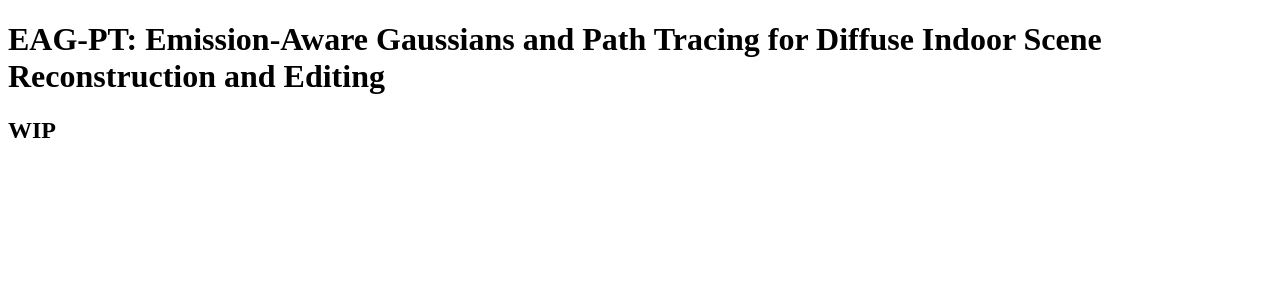
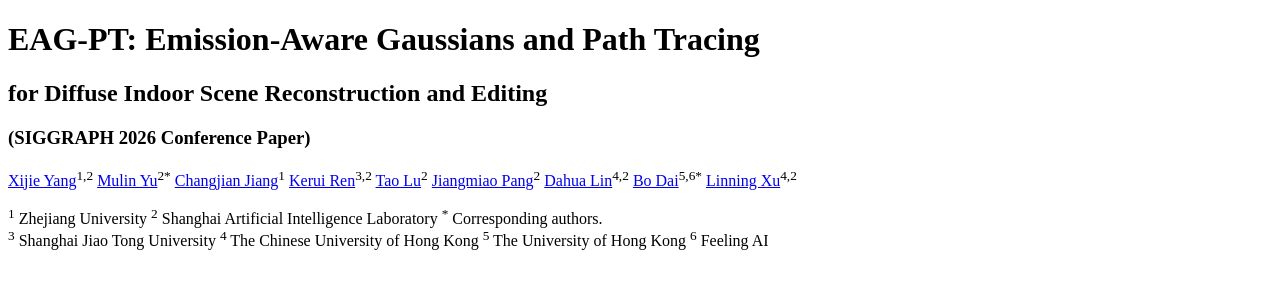
Before and after one commit to EAG-PT/EAG-PT.github.io, a React (Vite) app: page / in a window 1280 px wide. Shown: the top 300 px of the page. Built offline with nearby package versions, Linux system fonts and the light colour scheme.

Commit message:
add anthors

```diff
--- a/src/App.jsx
+++ b/src/App.jsx
@@ -4,10 +4,61 @@ function App() {
   return (
     <>
       <h1>
-        EAG-PT: Emission-Aware Gaussians and Path Tracing for Diffuse Indoor
-        Scene Reconstruction and Editing
+        EAG-PT: Emission-Aware Gaussians and Path Tracing <br />
       </h1>
-      <h2>WIP</h2>
+      <h2>for Diffuse Indoor Scene Reconstruction and Editing</h2>
+      <h3>(SIGGRAPH 2026 Conference Paper)</h3>
+
+      <p>
+        <a href="https://xijie-yang.github.io" title="杨希杰">
+          Xijie Yang
+        </a>
+        <sup>1,2</sup>{" "}
+        <a href="https://mulinyu.github.io/" title="于沐霖">
+          Mulin Yu
+        </a>
+        <sup>2*</sup>{" "}
+        <a
+          href="https://scholar.google.com/citations?user=V4miywEAAAAJ"
+          title="蒋昌健"
+        >
+          Changjian Jiang
+        </a>
+        <sup>1</sup>{" "}
+        <a href="https://cskrren.github.io/" title="任柯睿">
+          Kerui Ren
+        </a>
+        <sup>3,2</sup>{" "}
+        <a href="https://inspirelt.github.io/" title="鲁涛">
+          Tao Lu
+        </a>
+        <sup>2</sup>{" "}
+        <a href="https://oceanpang.github.io/" title="庞江淼">
+          Jiangmiao Pang
+        </a>
+        <sup>2</sup>{" "}
+        <a href="https://www.ie.cuhk.edu.hk/faculty/lin-dahua/" title="林达华">
+          Dahua Lin
+        </a>
+        <sup>4,2</sup>{" "}
+        <a href="https://datascience.hku.hk/people/bo-dai/" title="戴勃">
+          Bo Dai
+        </a>
+        <sup>5,6*</sup>{" "}
+        <a href="https://eveneveno.github.io/lnxu/" title="徐霖宁">
+          Linning Xu
+        </a>
+        <sup>4,2</sup>
+      </p>
+
+      <p>
+        <sup>1</sup> Zhejiang University <sup>2</sup> Shanghai Artificial
+        Intelligence Laboratory <sup>*</sup> Corresponding authors.
+        <br />
+        <sup>3</sup> Shanghai Jiao Tong University <sup>4</sup> The Chinese
+        University of Hong Kong <sup>5</sup> The University of Hong Kong{" "}
+        <sup>6</sup> Feeling AI
+      </p>
     </>
   );
 }
```
